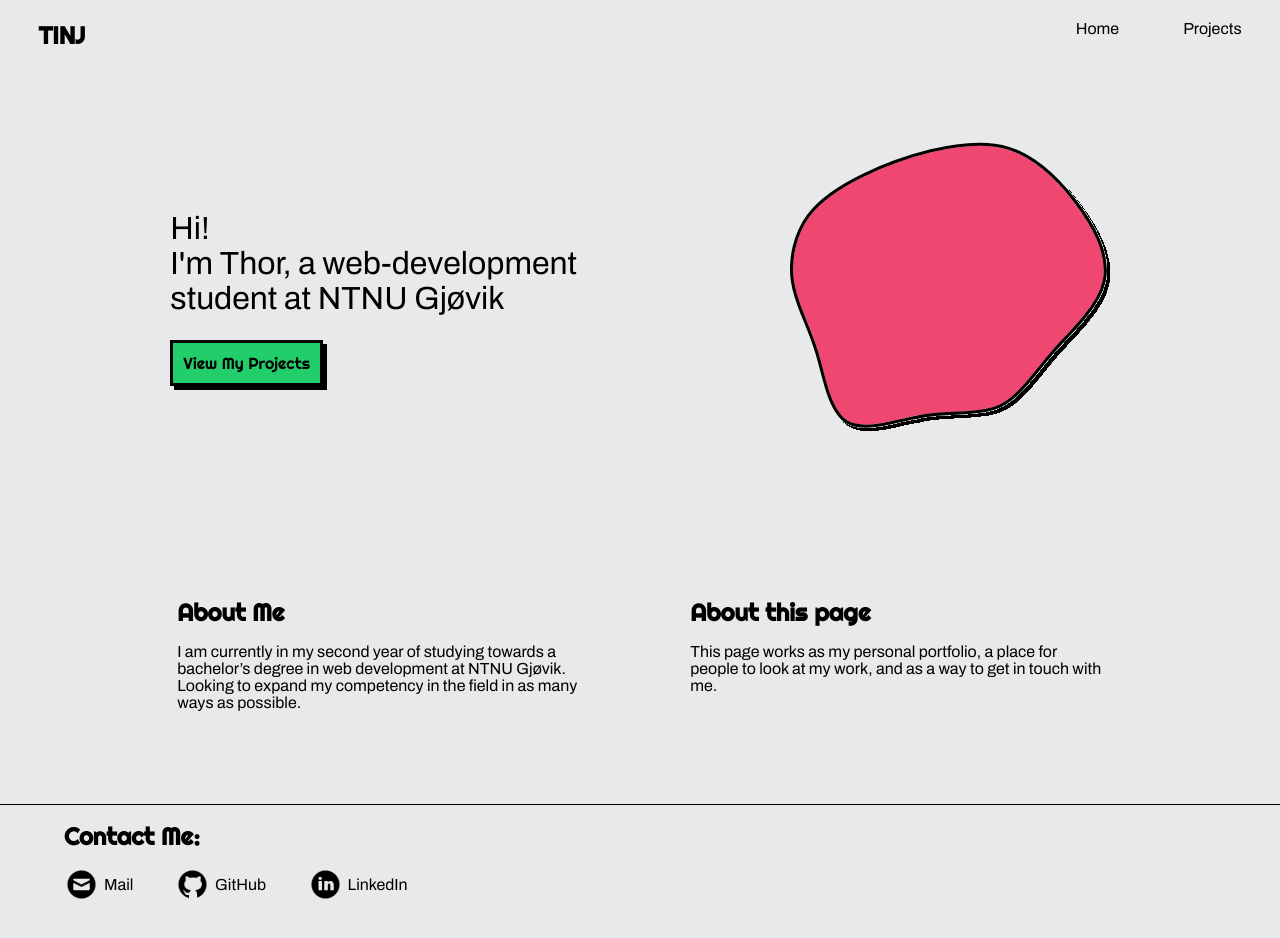
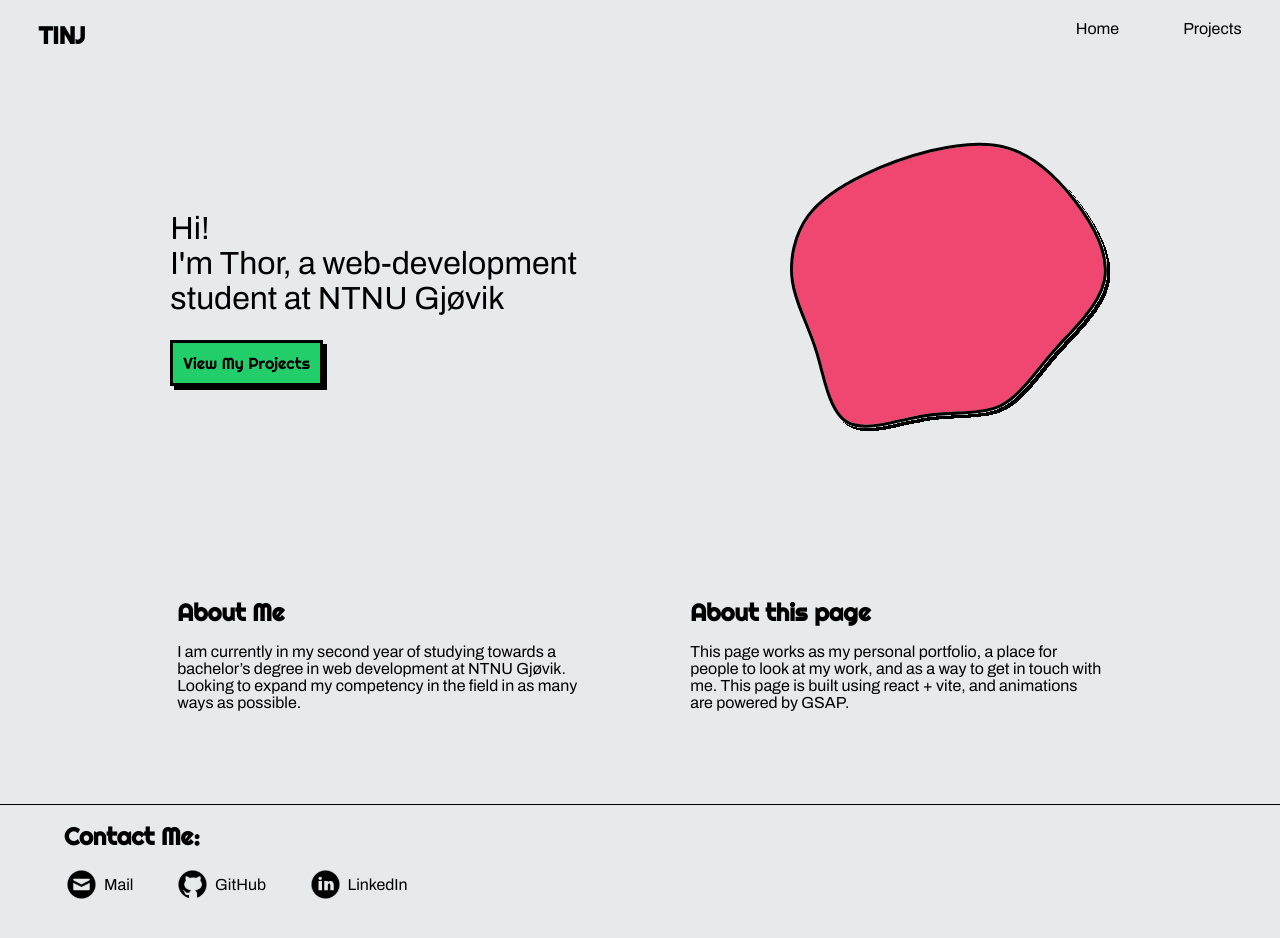
Before and after one commit to tijohans/old-portfolio, a React (Vite) app: page / in a window 1280 px wide. Shown: the top 938 px of the page. Built offline with nearby package versions, Linux system fonts and the light colour scheme.

Commit message:
updated text

```diff
--- a/src/pages/Home/Home.jsx
+++ b/src/pages/Home/Home.jsx
@@ -66,7 +66,7 @@ function Home() {
                 <section className="about__section">
                     <h2 className="about__section__header">About this page</h2>
                     <p>This page works as my personal portfolio, a place for people to look at my work, and as a way to get
-                        in touch with me. </p>
+                        in touch with me. This page is built using react + vite, and animations are powered by GSAP.</p>
                 </section>
             </div>
         </main>
```
